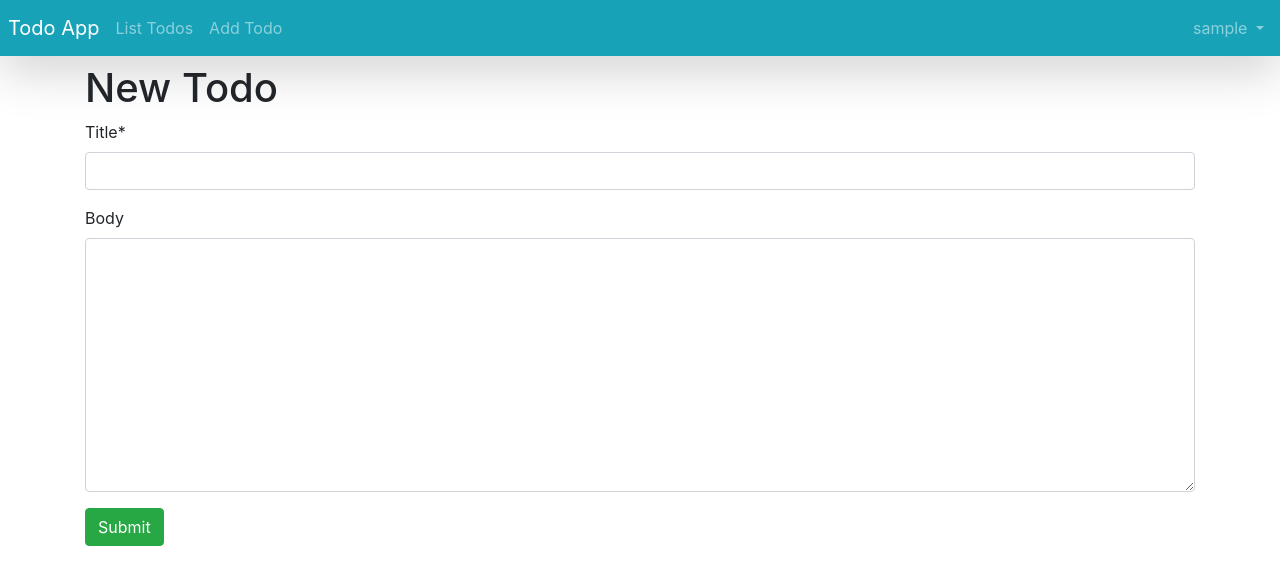
After one commit to pres220/django-todo-app, a Django app: page /todos/new/ in a window 1280 px wide. The commit adds this page. Shown: the top 585 px of the page. Run offline with Django 3.2, Linux system fonts and the light colour scheme; the visitor is signed in with stand-in values (Sample User, id 1); some libraries are stand-ins or nearby versions.

Commit message:
Add TodoCreateView

```diff
--- a/templates/base.html
+++ b/templates/base.html
@@ -14,6 +14,14 @@
         </button>
         <div class="collapse navbar-collapse" id="navbar-content">
             {% if user.is_authenticated %}
+            <ul class="navbar-nav ml-2">
+                <li class="nav-item">
+                   <a class="nav-link" href="{% url 'todo_list' %}">List Todos</a>
+                </li>
+                <li class="nav-item">
+                    <a class="nav-link" href="{% url 'todo_new' %}">Add Todo</a>
+                </li>
+            </ul>
             <ul class="navbar-nav ml-auto">
                 <li class="nav-item dropdown">
                     <a class="nav-link dropdown-toggle" href="#" data-toggle="dropdown">
--- /dev/null
+++ b/templates/todo_new.html
@@ -0,0 +1,14 @@
+{% extends 'base.html' %}
+
+{% load crispy_forms_tags %}
+
+{% block title %}New Todo{% endblock title %}
+
+{% block content %}
+<h1>New Todo</h1>
+<form action="" method="post">
+    {% csrf_token %}
+    {{ form|crispy }}
+    <button class="btn btn-success" type="submit">Submit</button>
+</form>
+{% endblock content %}
--- a/todos/urls.py
+++ b/todos/urls.py
@@ -1,6 +1,7 @@
 from django.urls import path
 from .views import (
     TodoListView,
+    TodoCreateView,
     TodoDeleteView,
     TodoDetailView,
     TodoUpdateView,
@@ -12,4 +13,5 @@ urlpatterns = [
     path('<int:pk>/', TodoDetailView.as_view(), name='todo_detail'),
     path('<int:pk>/edit/', TodoUpdateView.as_view(), name='todo_edit'),
     path('<int:pk>/delete/', TodoDeleteView.as_view(), name='todo_delete'),
+    path('new/', TodoCreateView.as_view(), name='todo_new'),
 ]
--- a/todos/views.py
+++ b/todos/views.py
@@ -49,3 +49,13 @@ class TodoDeleteView(DeleteView):
     model = Todo
     template_name = 'todo_delete.html'
     success_url = reverse_lazy('todo_list')
+
+
+class TodoCreateView(LoginRequiredMixin, CreateView):
+    model = Todo
+    template_name = 'todo_new.html'
+    fields = ('title', 'body')
+
+    def form_valid(self, form):
+        form.instance.author = self.request.user
+        return super().form_valid(form)
```
